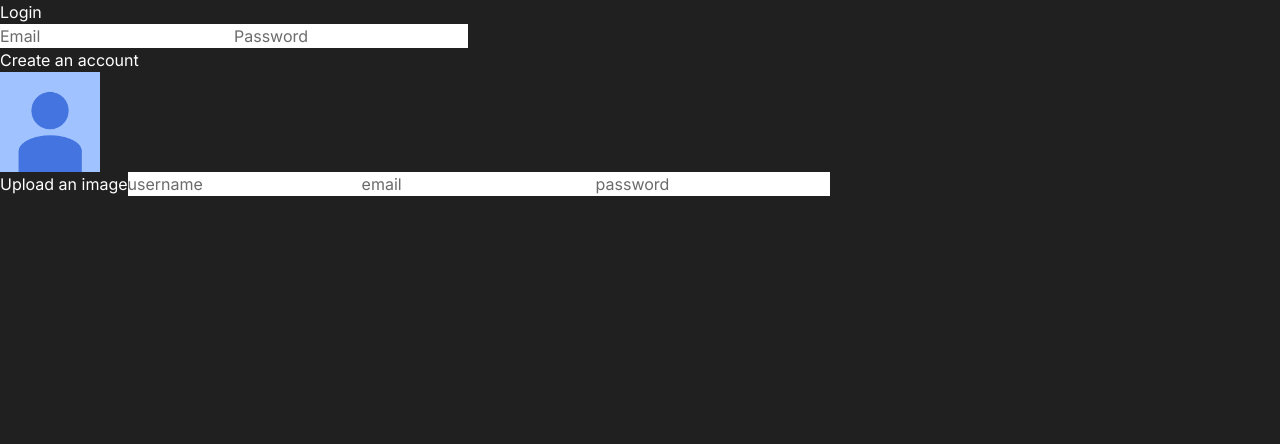
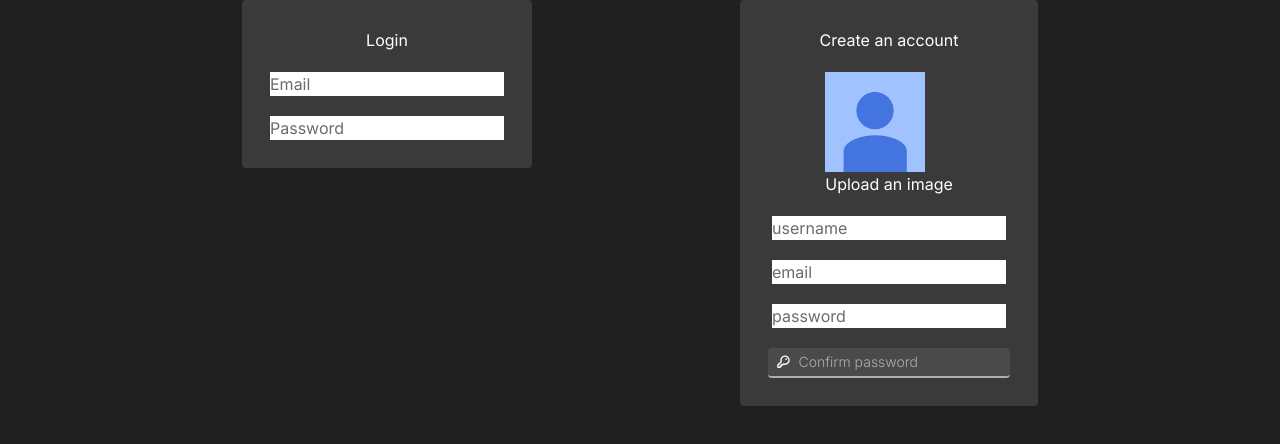
Before and after one commit to gabscrobson/zap-chat, a Next.js app: page / in a window 1280 px wide. Shown: the top 444 px of the page. Built offline with nearby package versions, Linux system fonts and the light colour scheme.

Commit message:
feat: :sparkles: Create TextINput component and basic style of login page

```diff
--- a/app/components/login.tsx
+++ b/app/components/login.tsx
@@ -2,6 +2,8 @@
 
 import Image from 'next/image'
 import { useState } from 'react'
+import TextInput from './ui/text-input'
+import { Key } from '@phosphor-icons/react'
 
 interface ProfilePicture {
   file: File | null
@@ -25,18 +27,17 @@ export default function Login() {
   }
 
   return (
-    <div>
-      <div>
+    <div className="flex justify-center items-start gap-52 h-screen bg-gray-800 text-white">
+      <div className="flex flex-col items-center gap-5 bg-gray-650 max-w-96 rounded p-7">
         <h2>Login</h2>
-        <form>
+        <form className="flex flex-col items-center justify-center gap-5">
           <input type="email" placeholder="Email" />
           <input type="password" placeholder="Password" />
         </form>
       </div>
-      <div></div>
-      <div>
+      <div className="flex flex-col items-center gap-5 bg-gray-650 max-w-96 rounded p-7">
         <h2>Create an account</h2>
-        <form>
+        <form className="flex flex-col items-center justify-center gap-5">
           <label htmlFor="profilePicture">
             <Image
               src={profilePicture.url}
@@ -55,6 +56,11 @@ export default function Login() {
           <input type="text" placeholder="username" />
           <input type="email" placeholder="email" />
           <input type="password" placeholder="password" />
+          <TextInput
+            IconComponent={Key}
+            type="password"
+            placeholder="Confirm password"
+          />
         </form>
       </div>
     </div>
--- /dev/null
+++ b/app/components/ui/text-input.tsx
@@ -0,0 +1,33 @@
+'use client'
+
+import { Icon } from '@phosphor-icons/react'
+
+interface TextInputProps {
+  IconComponent: Icon
+  type: 'text' | 'email' | 'password'
+  placeholder: string
+}
+
+export default function TextInput({
+  IconComponent,
+  type,
+  placeholder,
+}: TextInputProps) {
+  return (
+    <label
+      htmlFor="search"
+      className="flex-1 bg-gray-600 hover:bg-gray-550
+          flex items-center gap-2 rounded pl-2 py-1 border-b-2 border-gray-200
+          focus-within:bg-gray-800 hover:focus-within:bg-gray-800 focus-within:border-b-main-500"
+    >
+      <IconComponent size={16} weight="bold" />
+      <input
+        type={type}
+        id="search"
+        placeholder={placeholder}
+        className="w-full bg-transparent border-none focus:outline-none
+            placeholder-gray-200 placeholder-opacity-100 font-light text-sm"
+      />
+    </label>
+  )
+}
```
